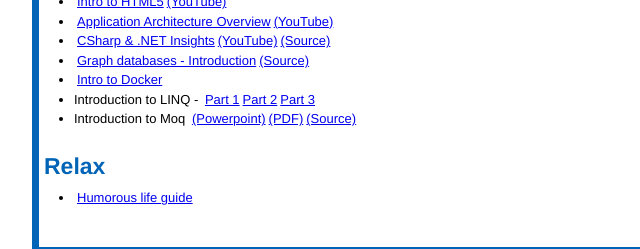
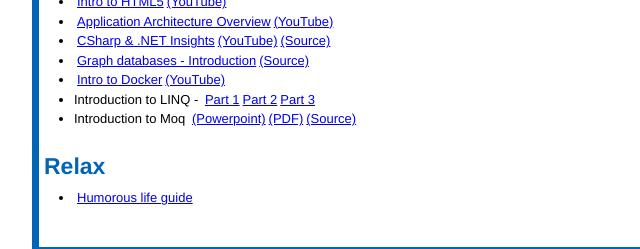
Before and after one commit to PhuongNQK/Presentations-and-courses, a plain HTML site: page index.en.html in a window 1280 px wide. Shown: the part 874-1123 px from the top of the page, 128-768 px from the left. Drawn offline with Linux system fonts and the light colour scheme.

Commit message:
Update index.en.html

```diff
--- a/index.en.html
+++ b/index.en.html
@@ -77,7 +77,7 @@
 				<li><a href='Presentations/Dev-skills/Design--Application-Architecture-Overview.pptx' title="Application Architecture Overview">Application Architecture Overview</a><a href='http://youtu.be/vw6YCt33P48' target='_blank'>(YouTube)</a></li>
 				<li><a href='Presentations/Dev-skills/CSharp-and-NET-Insights/CSharp-and-NET-Insights.pptx' title="CSharp & .NET Insights">CSharp & .NET Insights</a><a href='http://youtu.be/GlWddnIRi-Q' target='_blank'>(YouTube)</a><a href='Presentations/Dev-skills/CSharp-and-NET-Insights/CSharp-and-NET-Insights.zip' target='_blank'>(Source)</a></li>
 				<li><a href='Presentations/Dev-skills/Graph-databases--Introduction/Graph-databases--Introduction.pptx' title="Graph databases - Introduction">Graph databases - Introduction</a><a href='Presentations/Dev-skills/Graph-databases--Introduction/Graph-databases--Introduction.cypher' target='_blank'>(Source)</a></li>
-				<li><a href='Presentations/Dev-skills/Docker-Introduction-Simplified.pptx' title="Intro to Docker">Intro to Docker</a></li>
+				<li><a href='Presentations/Dev-skills/Docker-Introduction-Simplified.pptx' title="Intro to Docker">Intro to Docker</a><a href='https://youtu.be/Bcis7-mnkwk' target='_blank'>(YouTube)</a></li>
 				<li>Introduction to LINQ - <a href='Presentations/Dev-skills/Linq-in-action/part-1.pptx' title="Part 1">Part 1</a><a href='Presentations/Dev-skills/Linq-in-action/part-2.pptx' title="Part 2">Part 2</a><a href='Presentations/Dev-skills/Linq-in-action/part-3.pptx' title="Part 3">Part 3</a></li>
 				<li>Introduction to Moq <a href='Presentations/Dev-skills/Moq/Quick-guide-to-Moq.pptx' title="Introduction to Moq - Powerpoint">(Powerpoint)</a><a href='Presentations/Dev-skills/Moq/Quick-guide-to-Moq.pdf' title="Introduction to Moq - PDF">(PDF)</a><a href='Presentations/Dev-skills/Moq/MoqTests.zip' target='_blank'>(Source)</a></li>
 			</ul>
```
